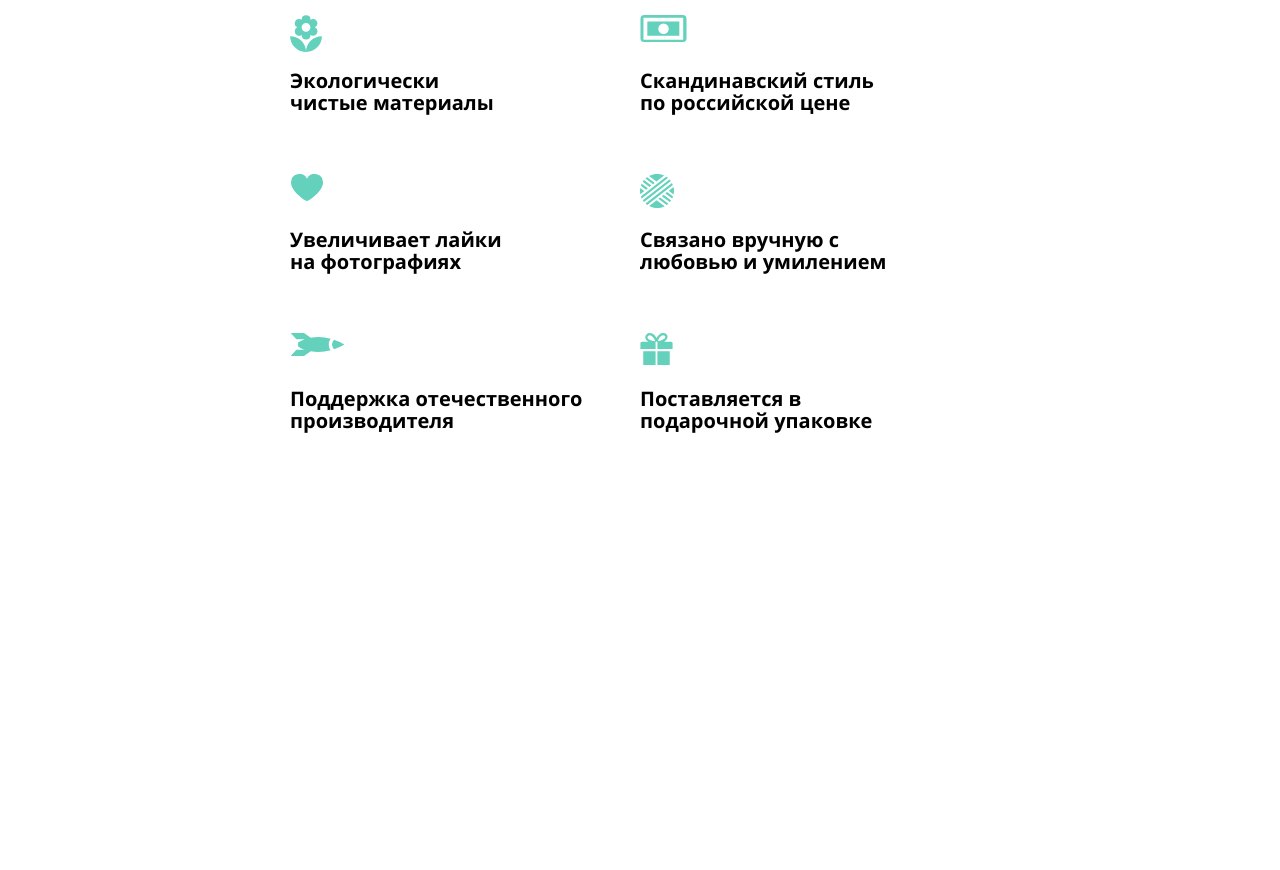
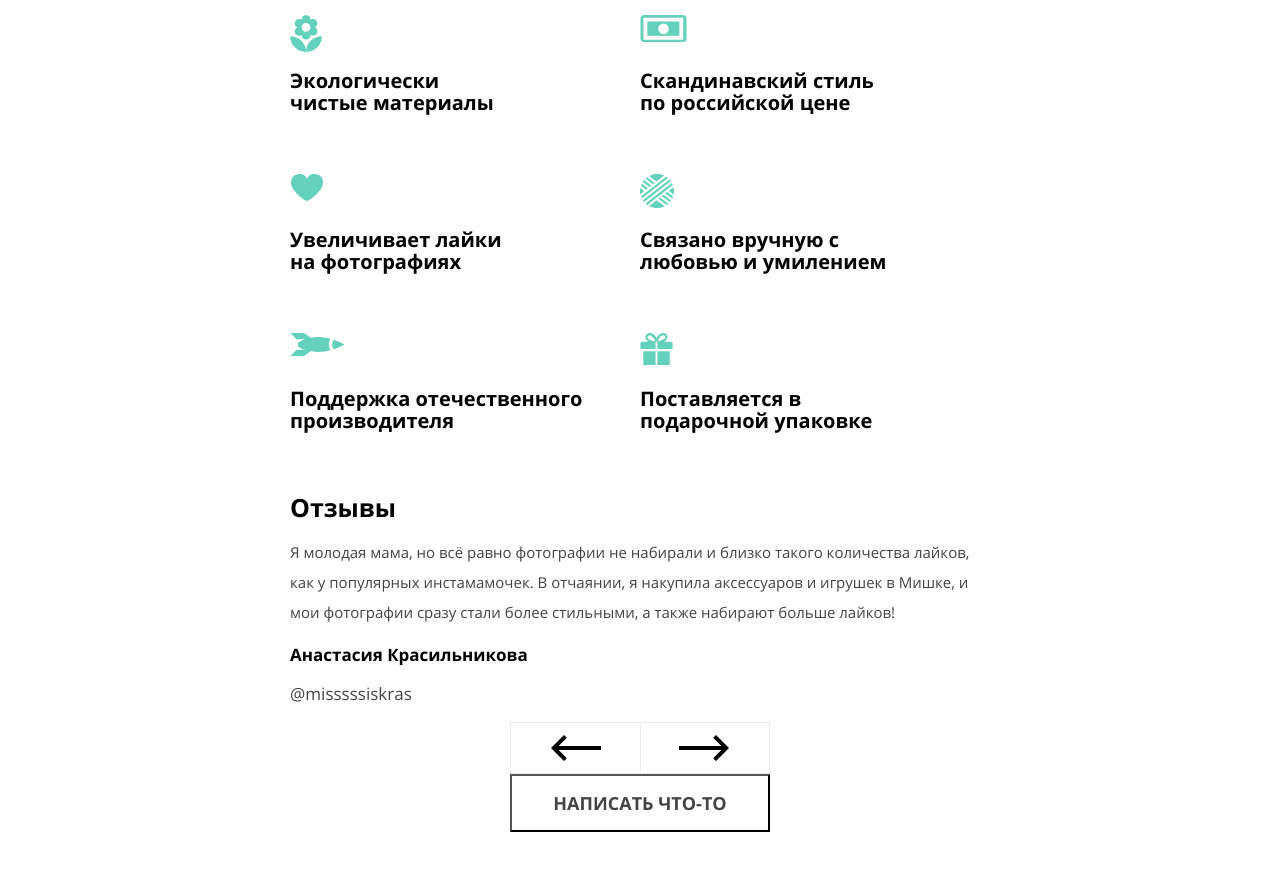
Before and after one commit to evgeny-dyakov/003-mishka, a plain HTML site: page index.html in a window 1280 px wide. Shown: the part 180-1050 px from the top of the page. Before the commit the page ends 800 px from the top, so only its background shows below. Drawn offline with Linux system fonts and the light colour scheme.

Commit message:
почти закончил мобильную reviews, в процессе

```diff
--- a/index.html
+++ b/index.html
@@ -54,5 +54,41 @@
 
   </section>
 
+  <section class="reviews">
+
+    <div class="centerer">
+
+      <h2 class="reviews__title">Отзывы</h2>
+
+      <ul class="reviews__list">
+        <li class="reviews__item">
+          <p class="reviews__text">
+            Я молодая мама, но всё равно фотографии не набирали и близко такого количества лайков, как у популярных инстамамочек. В отчаянии, я накупила аксессуаров и игрушек в Мишке, и мои фотографии сразу стали более стильными, а также набирают больше лайков!
+          </p>
+          <div class="reviews__signature">
+            <p class="reviews__name">Анастасия Красильникова</p>
+            <p class="reviews__mail">@misssssiskras</p>
+          </div>
+        </li>
+      </ul>
+
+      <div class="reviews__switches">
+        <button class="reviews__switch reviews__switch--back" type="button"></button>
+        <button class="reviews__switch reviews__switch--next" type="button"></button>
+      </div>
+
+      <button class="default-button reviews__default-button" type="button">Написать что-то</button>
+
+    </div>
+
+  </section>
+
+  <br>
+  <br>
+  <br>
+  <br>
+  <br>
+  <br>
+
 </body>
 </html>
--- a/scss/_variables.scss
+++ b/scss/_variables.scss
@@ -1,2 +1,6 @@
-$name-1: #ffffff;
-$name-2: #000000;
+$mobile-width: 320px;
+$tablet-width: 768px;
+$desktop-width: 1250px;
+$opensans-font: "OpenSans", "Arial", sans-serif;
+$custom-gray: #444444;
+$custom-light-gray: #ececec;
--- a/scss/blocks/_advantages.scss
+++ b/scss/blocks/_advantages.scss
@@ -1,9 +1,9 @@
 .advantages {
-  margin: 0 auto;
+  margin: 0 auto; // центрует блок когда ширина экрана становится более 1050px
   padding-top: 40px;
-  min-width: 320px;
-  max-width: 1050px;
-  font-family: "OpenSans", "Arial", sans-serif;
+  min-width: 320px; // ограничение по мин ширине, чтобы в случае сокращения ширины экрана менее этого значения, контент держался ровно вместе с центровщиком
+  max-width: 1050px; // ограничение по макс ширине, все блоки имеют максимальную ширину контента 1050px
+  font-family: $opensans-font;
   font-weight: 700;
   background: url("../img/adv-zigzag-line.svg") no-repeat center 0;
 }
@@ -97,7 +97,7 @@
   }
 }
 
-@media (min-width: 768px) {
+@media (min-width: $tablet-width) {
   .advantages {
     padding-top: 76px;
   }
@@ -143,7 +143,7 @@
   }
 }
 
-@media (min-width: 1250px) {
+@media (min-width: $desktop-width) {
   .advantages {
     padding-top: 93px;
   }
--- a/scss/blocks/_centerer.scss
+++ b/scss/blocks/_centerer.scss
@@ -1,12 +1,14 @@
 .centerer {
+  // изначально просто задает паддинги и ширину меньше которой центровщик сократиться не может
   padding: 0 30px;
-  min-width: 260px;
+  min-width: 320px;
 }
 
-@media (min-width: 768px) {
+@media (min-width: $tablet-width) {
   .centerer {
+    // с планшетной версии увеличиваются паддинги, центруется и ограничивается максимальная ширина, т.к. далее в том числе и на десктопе контент нужно держать по центру в определенных узких пределах не более 700px
     margin: 0 auto;
     padding: 0 50px;
-    max-width: 700px;
+    max-width: 800px;
   }
 }
--- /dev/null
+++ b/scss/blocks/_default-button.scss
@@ -0,0 +1,14 @@
+.default-button {
+  display: block;
+  border: 2px soid $custom-gray;
+  border-radius: 0;
+  width: 260px;
+  font-family: $opensans-font;
+  font-weight: 700;
+  font-size: 18px;
+  line-height: 52px;
+  text-align: center;
+  text-transform: uppercase;
+  color: $custom-gray;
+  background: none;
+}
--- /dev/null
+++ b/scss/blocks/_reviews.scss
@@ -0,0 +1,88 @@
+.reviews {
+  margin: 0 auto;
+  min-width: 320px;
+  font-family: $opensans-font;
+}
+
+.reviews__title {
+  margin: 0;
+  font-weight: 700;
+  font-size: 25px;
+  line-height: 30px;
+}
+
+.reviews__list {
+  list-style-type: none;
+  margin: 0;
+  padding: 0;
+}
+
+.reviews__text {
+  font-weight: 400;
+  font-size: 15px;
+  line-height: 30px;
+  color: $custom-gray;
+}
+
+.reviews__name {
+  font-weight: 700;
+  font-size: 17px;
+  line-height: 22px;
+}
+
+.reviews__mail {
+  font-weight: 400;
+  font-size: 17px;
+  line-height: 22px;
+  color: $custom-gray;
+}
+
+.reviews__switches {
+  position: relative;
+  display: flex;
+  margin: 0 auto;
+  border: 1px solid $custom-light-gray;
+  width: 260px;
+
+  &::before {
+    content: "";
+    position: absolute;
+    left: 50%;
+    top: 0;
+    width: 1px;
+    height: 50px;
+    background: $custom-light-gray;
+  }
+}
+
+.reviews__switch {
+  border: none;
+  border-radius: 0;
+  padding: 0;
+  width: 130px;
+  height: 50px;
+
+  &:hover,
+  &:focus {
+    opacity: 0.6;
+  }
+
+  &:active {
+    opacity: 0.3;
+  }
+
+  &--back {
+    background: url("../img/rev-arrow-back.svg") no-repeat center;
+    background-size: 50px 26px;
+  }
+
+  &--next {
+    margin-left: -1px;
+    background: url("../img/rev-arrow-next.svg") no-repeat center;
+    background-size: 50px 26px;
+  }
+}
+
+.reviews__default-button {
+  margin: 0 auto;
+}
--- a/scss/style.scss
+++ b/scss/style.scss
@@ -1,6 +1,14 @@
+*,
+*::after,
+*::before {
+  box-sizing: border-box;
+}
+
 @import "_fonts";
 @import "_variables";
 @import "blocks/_visually-hidden";
 @import "blocks/_page";
 @import "blocks/_centerer";
 @import "blocks/_advantages";
+@import "blocks/_reviews";
+@import "blocks/_default-button";
```
Also changed, not shown: css/style.css, img/rev-arrow-back.svg (added), img/rev-arrow-next.svg (added).
